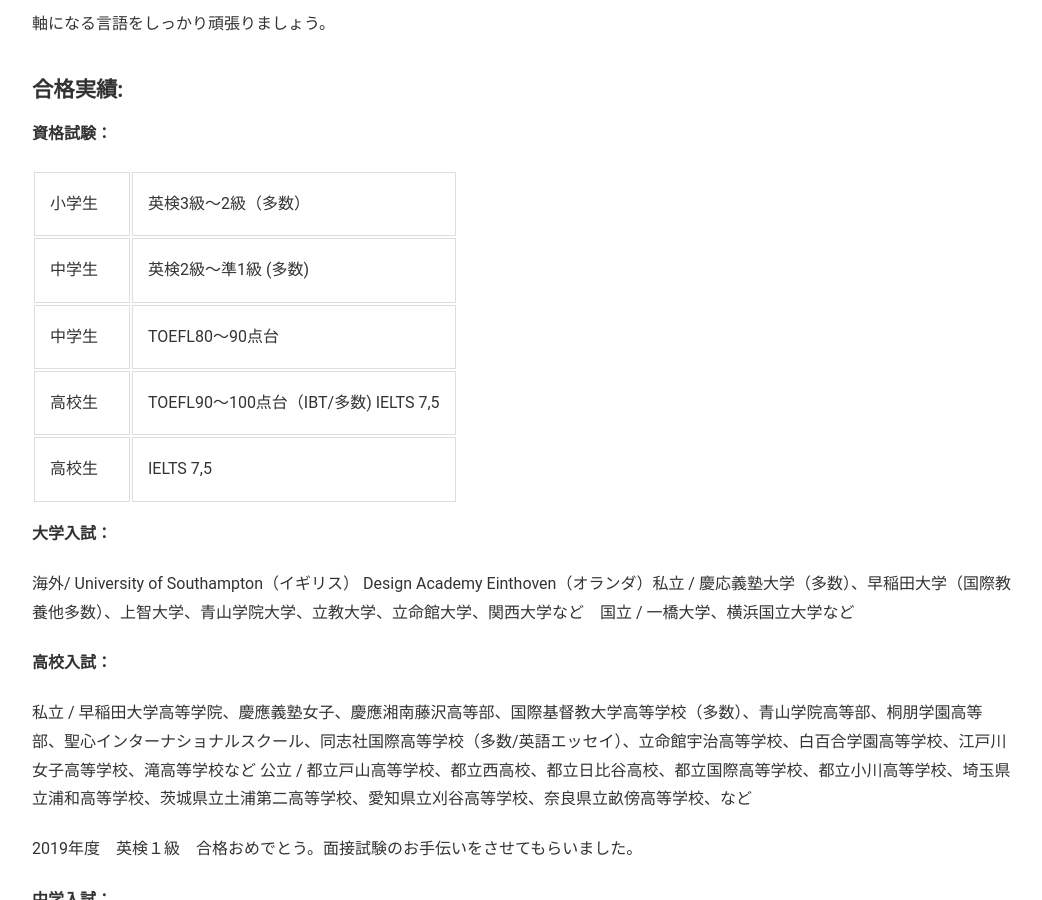
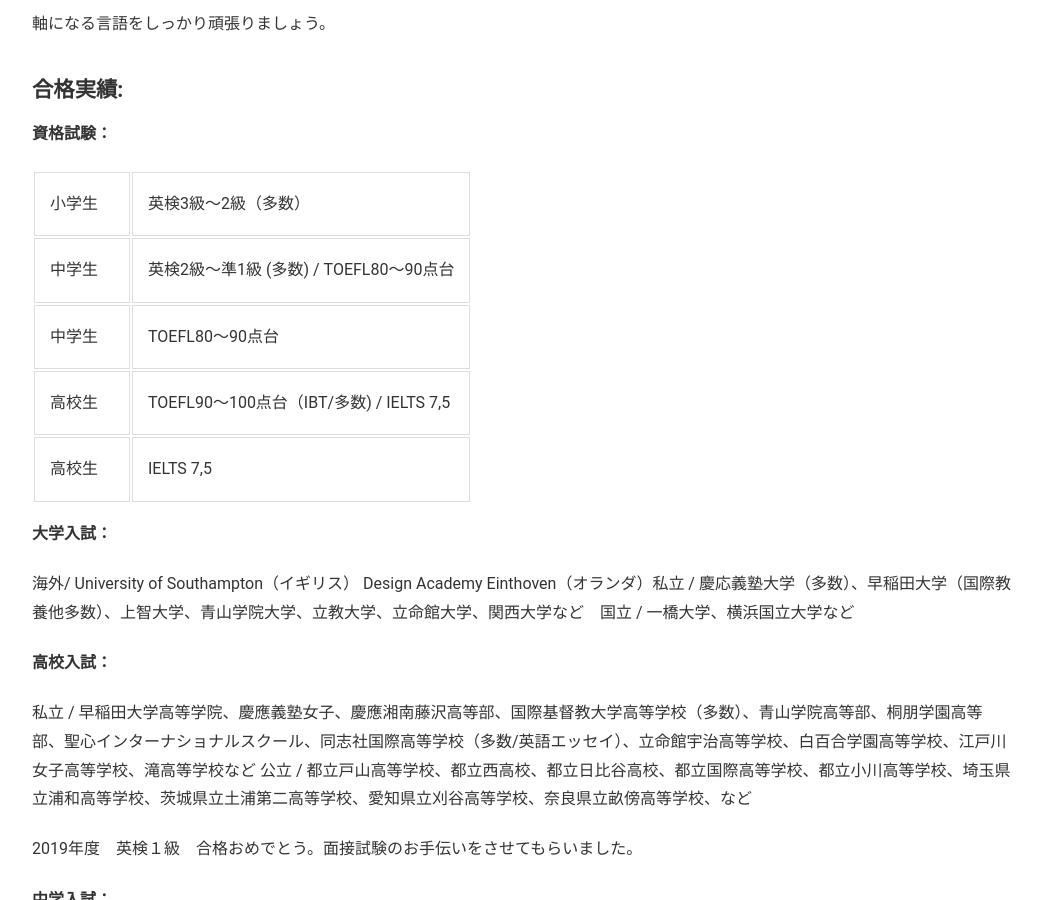
Before and after one commit to phocean/akispace, a Jekyll site: the page built from exam_results.md, in a window 1280 px wide and 900 px high, scrolled down 1407 px. Shown: the whole window, without its empty margins (118-1160 px from the left). Built offline with Jekyll 4.4.1, drawn with Linux system fonts in a browser that asks for light colours.

Commit message:
Update exam_results.md

```diff
--- a/exam_results.md
+++ b/exam_results.md
@@ -47,9 +47,9 @@
 <strong>資格試験：</strong>
 
 | 小学生　| 英検3級〜2級（多数） |
-| 中学生　| 英検2級〜準1級 (多数) |
+| 中学生　| 英検2級〜準1級 (多数) / TOEFL80〜90点台 |
 | 中学生 | TOEFL80〜90点台 |
-| 高校生 | TOEFL90〜100点台（IBT/多数) IELTS 7,5 |
+| 高校生 | TOEFL90〜100点台（IBT/多数) / IELTS 7,5 |
 | 高校生 | IELTS 7,5 |
 
 
```
